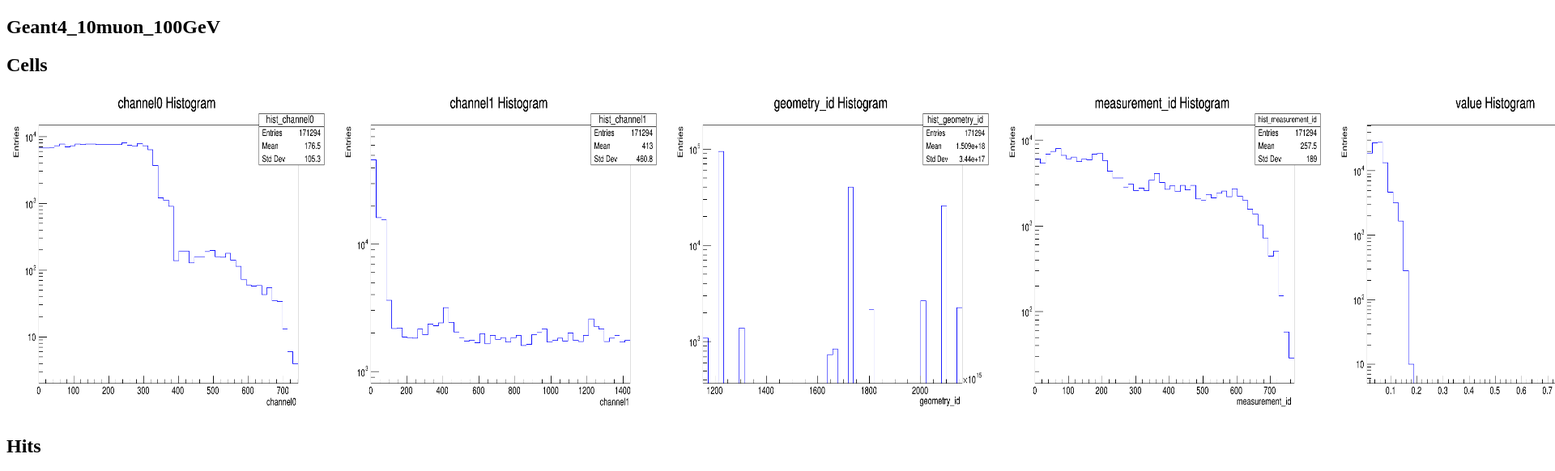
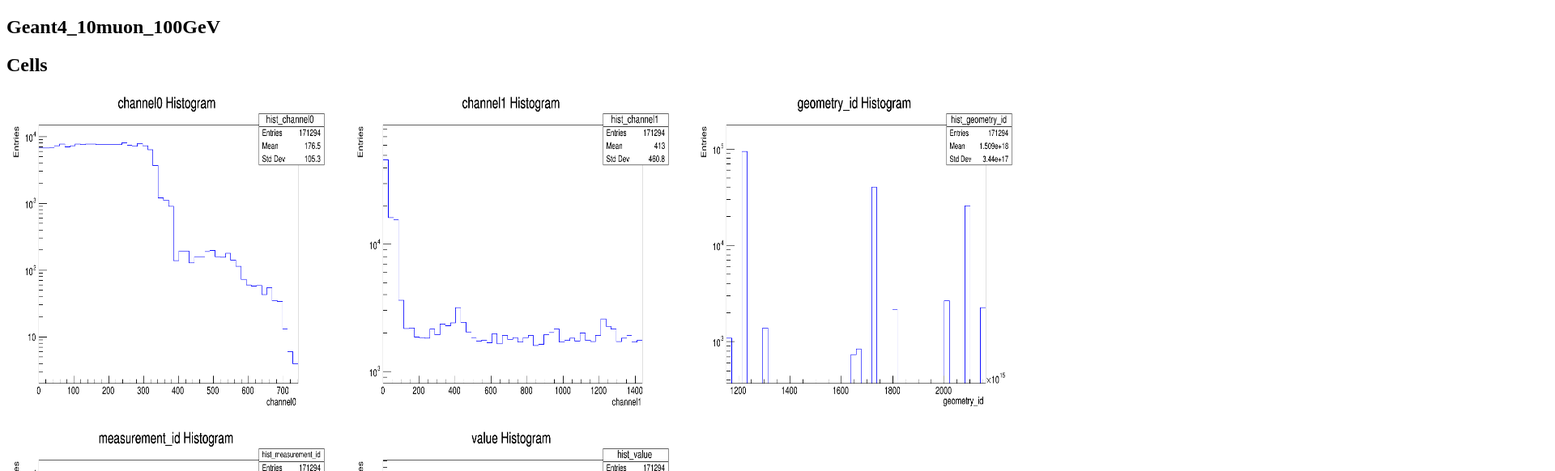
Before and after one commit to dlai211/clusterization, a plain HTML site: page geant4_10muon_100GeV/geant4_10muon_100GeV.html in a window 1280 px wide. Shown: the top 582 px of the page at 81% size, 1920 px wide, since content can reach past the window. Drawn offline with Linux system fonts and the light colour scheme.

Commit message:
Update geant4_10muon_100GeV.css

```diff
--- a/geant4_10muon_100GeV/geant4_10muon_100GeV.css
+++ b/geant4_10muon_100GeV/geant4_10muon_100GeV.css
@@ -1,6 +1,6 @@
 .wrapper {
     display: grid;
-    grid-template-columns: repeat(6, 1fr);
+    grid-template-columns: repeat(3, 1fr);
     gap: 10px;
   }
 
```
